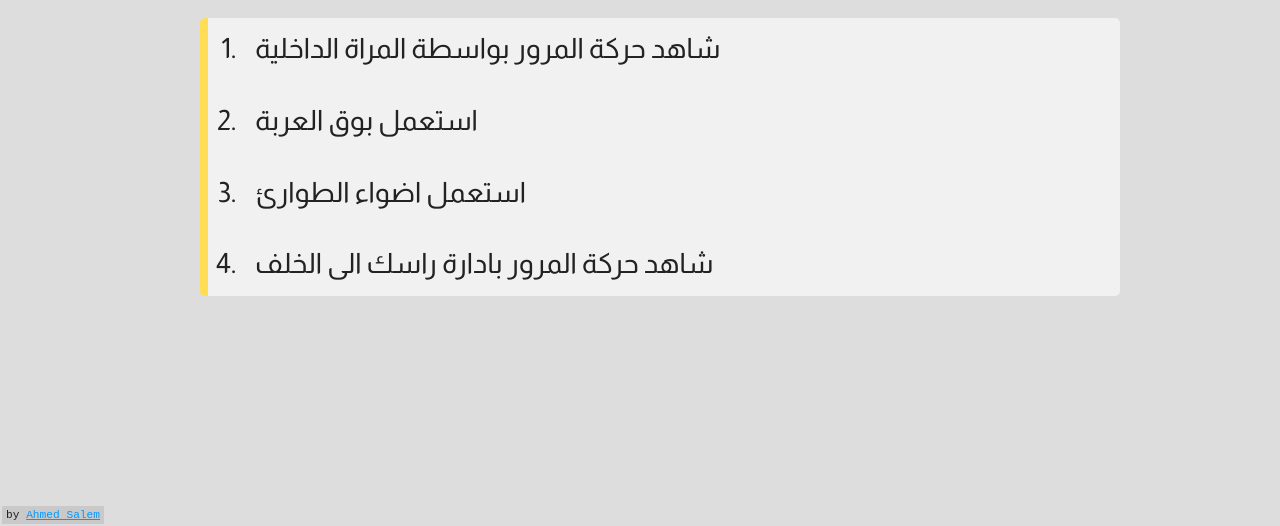
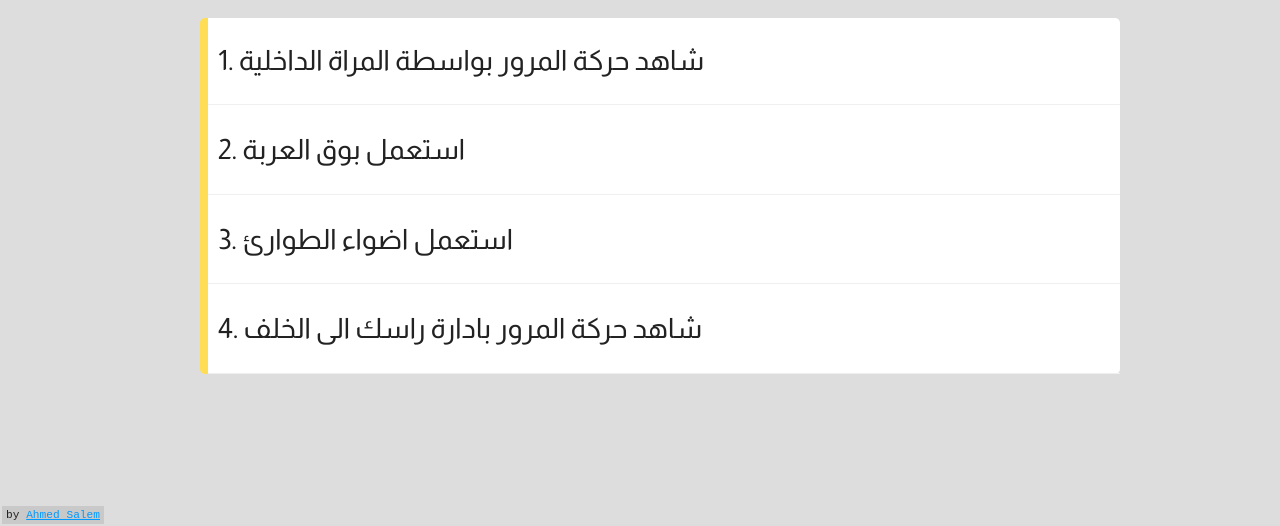
Before and after one commit to ahasa/ahasa.github.io, a plain HTML site: page index.html in a window 1280 px wide. Shown: the part 274-800 px from the top of the page. Drawn offline with Linux system fonts and the light colour scheme.

Commit message:
Add files via upload

```diff
--- a/index.html
+++ b/index.html
@@ -1 +1 @@
-<!DOCTYPE html><html><head><link href="https://fonts.googleapis.com/css?family=Almarai&display=swap" rel="stylesheet"/><meta charset="UTF-8"/><meta http-equiv="X-UA-Compatible" content="IE=Edge"/><meta name="viewport" content="width=device-width,initial-scale=1"/><title>Massachusetts Permit Test - Arabic</title><style></style><link href="style.css" rel="stylesheet"></head><body><div id="app"></div><script type="text/javascript" src="bundle.js"></script></body></html>
+<!DOCTYPE html><html><head><link href="http://fonts.googleapis.com/css?family=Roboto:400,100,700" rel="stylesheet"/><link href="https://fonts.googleapis.com/css?family=Almarai&display=swap" rel="stylesheet"/><meta charset="UTF-8"/><meta http-equiv="X-UA-Compatible" content="IE=Edge"/><meta name="viewport" content="width=device-width,initial-scale=1"/><title>Massachusetts Permit Test - Arabic</title><style></style><link href="style.css" rel="stylesheet"></head><body><div id="app"></div><script type="text/javascript" src="bundle.js"></script></body></html>
--- a/style.css
+++ b/style.css
@@ -99,21 +99,19 @@ code {
 
 .question-answers {
   margin-top: 0.75em;
-  padding-left: 1.2em;
   background: #fefefe;
   border-radius: 5px;
   margin-bottom: 5px;
   border-left: 8px solid #ffdd55;
-  background-color: #f1f1f1;
-  list-style-type: none;
+  background-color: #fff;
+  list-style: none;
 }
 
 .question-answer {
-  list-style-type: decimal;
   cursor: pointer;
-  padding: 0.3em;
-  margin-bottom: 0.3em;
-  border: 5px solid transparent;
+  padding: 25px 10px;
+  margin-bottom: 2px;
+  border-bottom: 1px solid #efefef;
 }
 
 .question-answer span {
```
Also changed, not shown: bundle.js.
